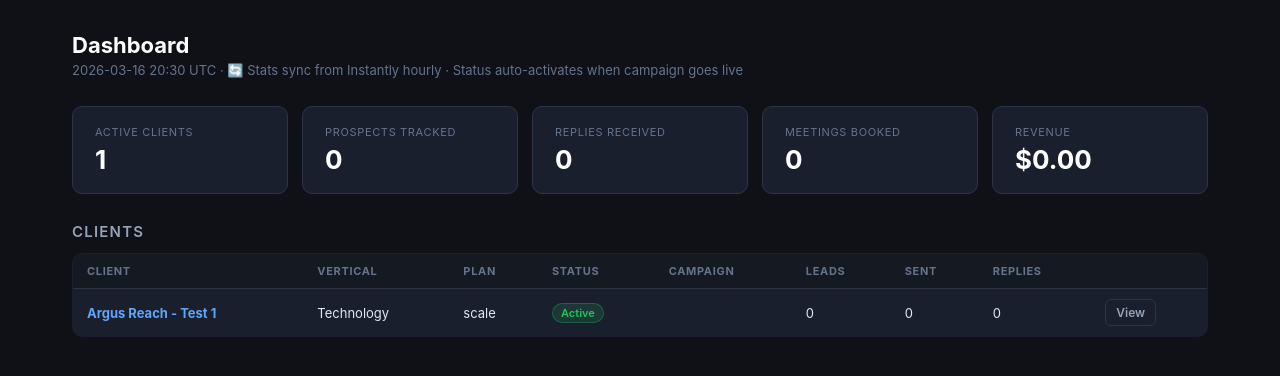
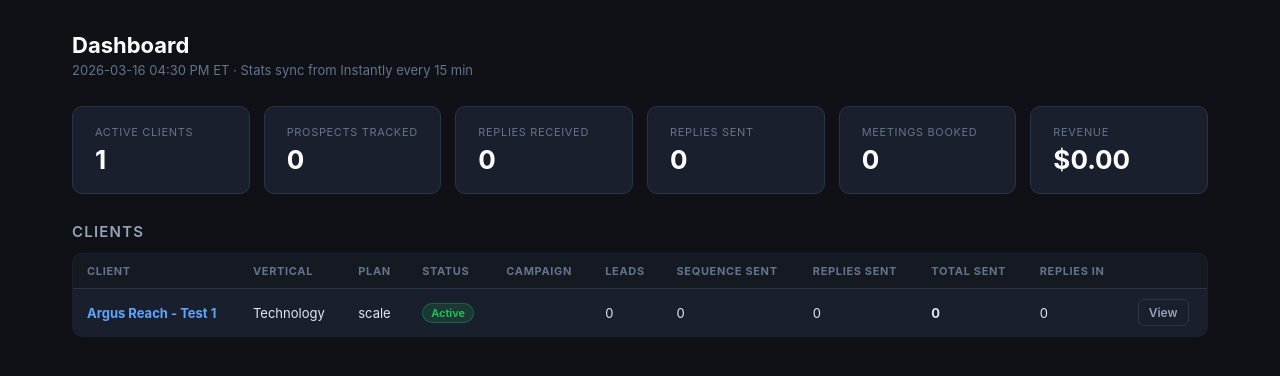
Before and after one commit to BotGob/argusreach-ops, a Flask app: page / in a window 1280 px wide. Shown: the part 52-428 px from the top of the page. Run offline with Flask 3, Linux system fonts and the light colour scheme; a user stored in the database is signed in; data that the repository does not hold is empty.

Commit message:
Metrics: full send tracking (sequence + replies), reply breakdown by type, all timestamps in ET

```diff
--- a/admin/app.py
+++ b/admin/app.py
@@ -304,34 +304,80 @@ def dashboard():
 
     conn = get_db()
     total_prospects = conn.execute("SELECT COUNT(*) FROM prospects").fetchone()[0]
-    total_replies   = conn.execute("SELECT COUNT(DISTINCT prospect_id) FROM events WHERE event_type='classified'").fetchone()[0]
     total_meetings  = conn.execute("SELECT COUNT(*) FROM meetings").fetchone()[0]
     total_revenue   = conn.execute("SELECT COALESCE(SUM(amount_cents),0) FROM revenue").fetchone()[0]
+
+    # Reply breakdown by classification
+    reply_rows = conn.execute("""
+        SELECT json_extract(metadata,'$.classification') as cls, COUNT(DISTINCT prospect_id) as cnt
+        FROM events WHERE event_type='classified'
+        GROUP BY cls
+    """).fetchall()
+    reply_breakdown = {r[0]: r[1] for r in reply_rows}
+    total_replies = sum(reply_breakdown.values())
+
+    # Replies we sent back (approved drafts that went out)
+    replies_sent_db = conn.execute("SELECT COUNT(*) FROM events WHERE event_type='reply_sent'").fetchone()[0]
+
+    # Drafts rejected (we chose not to respond)
+    drafts_rejected = conn.execute("SELECT COUNT(*) FROM events WHERE event_type='draft_rejected'").fetchone()[0]
     conn.close()
 
     client_stats = []
     for c in clients:
         cid = c.get("instantly_campaign_id","")
         a = analytics.get(cid, {})
+        instantly_sent = a.get("emails_sent_count", 0)
+
+        # Per-client reply breakdown from DB
+        conn2 = get_db()
+        c_reply_rows = conn2.execute("""
+            SELECT json_extract(e.metadata,'$.classification') as cls, COUNT(DISTINCT e.prospect_id) as cnt
+            FROM events e WHERE e.event_type='classified' AND e.client_id=?
+            GROUP BY cls
+        """, (c["id"],)).fetchall()
+        c_replies_sent = conn2.execute(
+            "SELECT COUNT(*) FROM events WHERE event_type='reply_sent' AND client_id=?", (c["id"],)
+        ).fetchone()[0]
+        conn2.close()
+
+        c_reply_breakdown = {r[0]: r[1] for r in c_reply_rows}
+        c_total_replies = sum(c_reply_breakdown.values())
+        c_total_sent = instantly_sent + c_replies_sent
+
         client_stats.append({
-            "id": c["id"],
-            "name": c.get("firm_name", c["id"]),
-            "vertical": c.get("vertical",""),
-            "plan": c.get("plan",""),
-            "active": c.get("active", False),
-            "leads": a.get("leads_count", 0),
-            "sent": a.get("emails_sent_count", 0),
-            "replies": a.get("reply_count_unique", 0),
-            "campaign_name": c.get("campaign_name","—"),
+            "id":              c["id"],
+            "name":            c.get("firm_name", c["id"]),
+            "vertical":        c.get("vertical",""),
+            "plan":            c.get("plan",""),
+            "active":          c.get("active", False),
+            "leads":           a.get("leads_count", 0),
+            "instantly_sent":  instantly_sent,
+            "replies_sent":    c_replies_sent,
+            "total_sent":      c_total_sent,
+            "replies_received":c_total_replies,
+            "reply_positive":  c_reply_breakdown.get("positive", 0),
+            "reply_not_now":   c_reply_breakdown.get("not_now", 0),
+            "reply_negative":  c_reply_breakdown.get("negative", 0),
+            "reply_escalated": c_reply_breakdown.get("escalated", 0),
+            "campaign_name":   c.get("campaign_name","—"),
         })
+
+    # Eastern time for display
+    import zoneinfo
+    eastern = zoneinfo.ZoneInfo("America/New_York")
+    generated_et = datetime.now(eastern).strftime("%Y-%m-%d %I:%M %p ET")
 
     return render_template("dashboard.html",
         clients=client_stats,
         total_prospects=total_prospects,
         total_replies=total_replies,
+        reply_breakdown=reply_breakdown,
+        replies_sent_db=replies_sent_db,
+        drafts_rejected=drafts_rejected,
         total_meetings=total_meetings,
         total_revenue=f"${total_revenue/100:,.2f}",
-        generated=datetime.utcnow().strftime("%Y-%m-%d %H:%M UTC")
+        generated=generated_et,
     )
 
 
--- a/admin/templates/dashboard.html
+++ b/admin/templates/dashboard.html
@@ -3,21 +3,39 @@
 {% block content %}
 
 <h1>Dashboard</h1>
-<p class="subtitle">{{ generated }} · 🔄 Stats sync from Instantly hourly · Status auto-activates when campaign goes live</p>
+<p class="subtitle">{{ generated }} · Stats sync from Instantly every 15 min</p>
 
 <div class="cards">
   <div class="card"><div class="card-label">Active Clients</div><div class="card-value">{{ clients|selectattr('active')|list|length }}</div></div>
   <div class="card"><div class="card-label">Prospects Tracked</div><div class="card-value">{{ total_prospects }}</div></div>
   <div class="card"><div class="card-label">Replies Received</div><div class="card-value">{{ total_replies }}</div></div>
+  <div class="card"><div class="card-label">Replies Sent</div><div class="card-value">{{ replies_sent_db }}</div></div>
   <div class="card"><div class="card-label">Meetings Booked</div><div class="card-value">{{ total_meetings }}</div></div>
   <div class="card"><div class="card-label">Revenue</div><div class="card-value">{{ total_revenue }}</div></div>
 </div>
+
+{% if reply_breakdown %}
+<div style="margin:16px 0 24px;padding:14px 20px;background:#1e293b;border-radius:8px;font-size:13px;color:#94a3b8;display:flex;gap:28px;flex-wrap:wrap;align-items:center">
+  <span style="color:#e2e8f0;font-weight:600">Reply Breakdown:</span>
+  <span>✅ Positive: <b style="color:#4ade80">{{ reply_breakdown.get('positive',0) }}</b></span>
+  <span>🕐 Not Now: <b style="color:#facc15">{{ reply_breakdown.get('not_now',0) }}</b></span>
+  <span>❌ Negative: <b style="color:#f87171">{{ reply_breakdown.get('negative',0) }}</b></span>
+  <span>🚨 Escalated: <b style="color:#fb923c">{{ reply_breakdown.get('escalated',0) }}</b></span>
+  <span>📤 We Replied: <b style="color:#60a5fa">{{ replies_sent_db }}</b></span>
+  <span>🚫 Ignored: <b style="color:#64748b">{{ drafts_rejected }}</b></span>
+</div>
+{% endif %}
 
 <h2>Clients</h2>
 <table>
   <thead><tr>
     <th>Client</th><th>Vertical</th><th>Plan</th><th>Status</th>
-    <th>Campaign</th><th>Leads</th><th>Sent</th><th>Replies</th><th></th>
+    <th>Campaign</th><th>Leads</th>
+    <th title="Emails sent by Instantly sequence">Sequence Sent</th>
+    <th title="Reply emails sent by ArgusReach on client's behalf">Replies Sent</th>
+    <th title="Total emails sent (sequence + replies)">Total Sent</th>
+    <th title="Replies received from prospects">Replies In</th>
+    <th></th>
   </tr></thead>
   <tbody>
   {% for c in clients %}
@@ -34,12 +52,21 @@
     </td>
     <td style="font-size:12px;color:#64748b">{{ c.campaign_name }}</td>
     <td>{{ c.leads }}</td>
-    <td>{{ c.sent }}</td>
-    <td>{{ c.replies }}</td>
+    <td>{{ c.instantly_sent }}</td>
+    <td>{{ c.replies_sent }}</td>
+    <td><b>{{ c.total_sent }}</b></td>
+    <td>
+      {{ c.replies_received }}
+      {% if c.reply_positive or c.reply_not_now or c.reply_negative %}
+      <span style="font-size:11px;color:#64748b;margin-left:4px">
+        (✅{{ c.reply_positive }} 🕐{{ c.reply_not_now }} ❌{{ c.reply_negative }})
+      </span>
+      {% endif %}
+    </td>
     <td><a href="{{ url_for('client_detail', client_id=c.id) }}" class="btn btn-ghost btn-sm">View</a></td>
   </tr>
   {% else %}
-  <tr><td colspan="9" style="text-align:center;color:#64748b;padding:32px">No clients yet — <a href="{{ url_for('client_new') }}">add one</a></td></tr>
+  <tr><td colspan="11" style="text-align:center;color:#64748b;padding:32px">No clients yet — <a href="{{ url_for('client_new') }}">add one</a></td></tr>
   {% endfor %}
   </tbody>
 </table>
--- a/admin/templates/intake_approve.html
+++ b/admin/templates/intake_approve.html
@@ -3,7 +3,7 @@
 {% block content %}
 
 <h1>Review Intake — {{ intake.firm_name }}</h1>
-<p class="subtitle">Submitted {{ intake.submitted_at[:16]|replace('T',' ') }} UTC · {{ intake.contact_name }} · {{ intake.contact_email }}</p>
+<p class="subtitle">Submitted {{ intake.submitted_at[:16]|replace('T',' ') }} ET · {{ intake.contact_name }} · {{ intake.contact_email }}</p>
 
 <div style="display:grid;grid-template-columns:1fr 1fr;gap:20px;margin-bottom:24px">
 
--- a/db/generate_dashboard.py
+++ b/db/generate_dashboard.py
@@ -85,7 +85,8 @@ def fetch_stats():
 
 
 def render(stats):
-    ts = datetime.utcnow().strftime("%Y-%m-%d %H:%M UTC")
+    import zoneinfo
+    ts = datetime.now(zoneinfo.ZoneInfo("America/New_York")).strftime("%Y-%m-%d %I:%M %p ET")
     rev = f"${stats['total_revenue_cents']/100:,.2f}"
 
     # Summary cards
```
Also changed, not shown: monitor/approve.py (+14 -0 lines).
